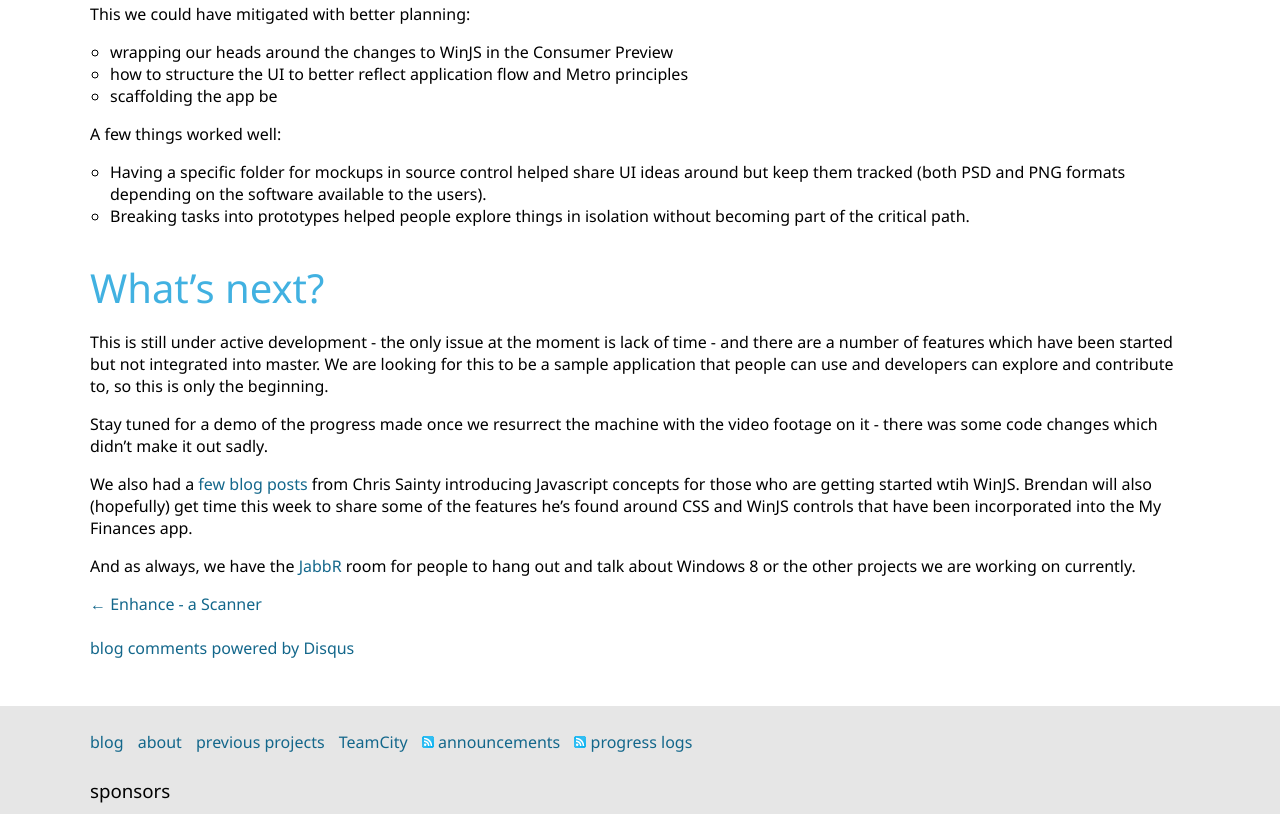
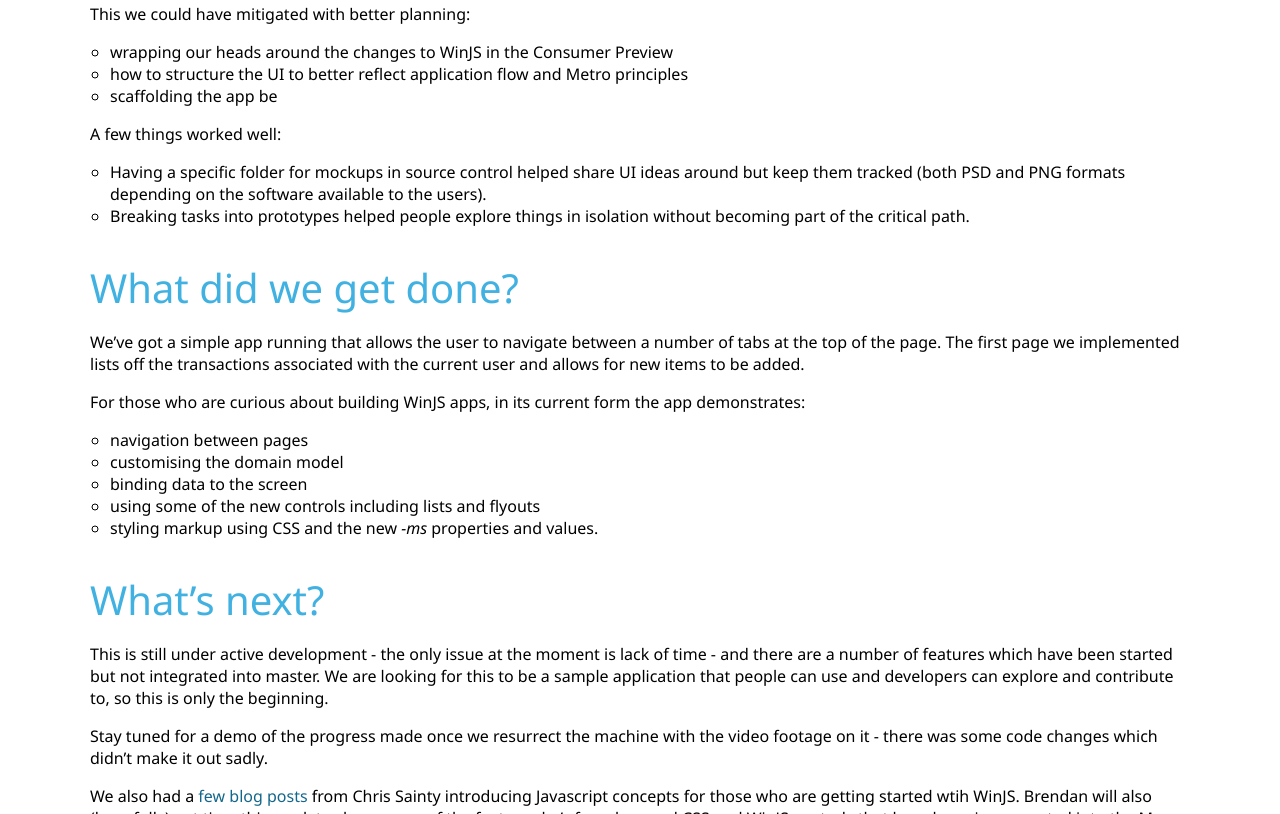
Before and after one commit to Code52/code52.github.com, a Jekyll site: the page built from _posts/2012-03-12-winjs-recap.md, in a window 1280 px wide and 900 px high, scrolled down 924 px, cut to the strip 0-814 px from the top of the window. Built offline with Jekyll 4.4.1, drawn with Linux system fonts in a browser that asks for light colours; Markdown is read by kramdown in place of the engine named in the settings; comment, search, counter and statistics services are not loaded.

Commit message:
added section on progress made

```diff
--- a/_posts/2012-03-12-winjs-recap.md
+++ b/_posts/2012-03-12-winjs-recap.md
@@ -32,6 +32,18 @@
  - Having a specific folder for mockups in source control helped share UI ideas around but keep them tracked (both PSD and PNG formats depending on the software available to the users).
  - Breaking tasks into prototypes helped people explore things in isolation without becoming part of the critical path.
 
+## What did we get done?
+
+We've got a simple app running that allows the user to navigate between a number of tabs at the top of the page. The first page we implemented lists off the transactions associated with the current user and allows for new items to be added.
+
+For those who are curious about building WinJS apps, in its current form the app demonstrates:
+
+ - navigation between pages
+ - customising the domain model
+ - binding data to the screen
+ - using some of the new controls including lists and flyouts
+ - styling markup using CSS and the new *-ms* properties and values.
+
 ## What's next?
 
 This is still under active development - the only issue at the moment is lack of time - and there are a number of features which have been started but not integrated into master. We are looking for this to be a sample application that people can use and developers can explore and contribute to, so this is only the beginning.
```
